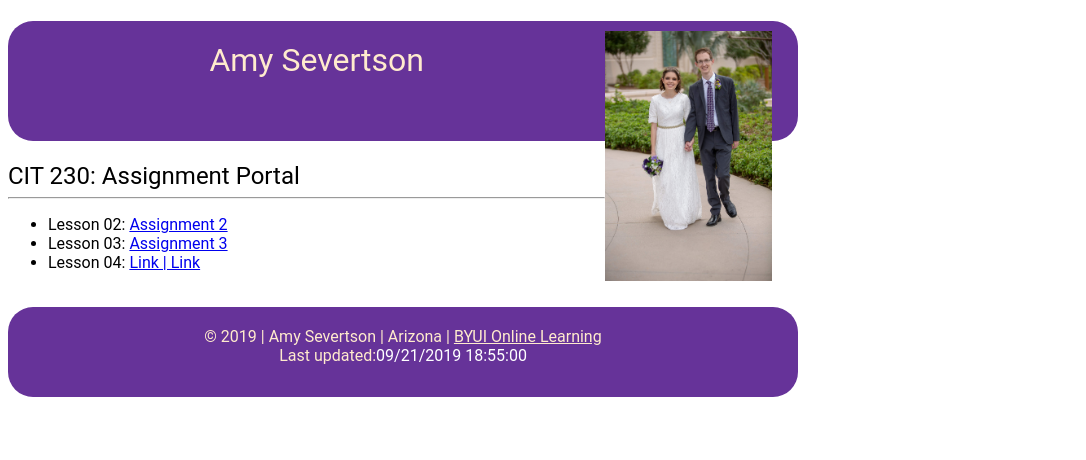
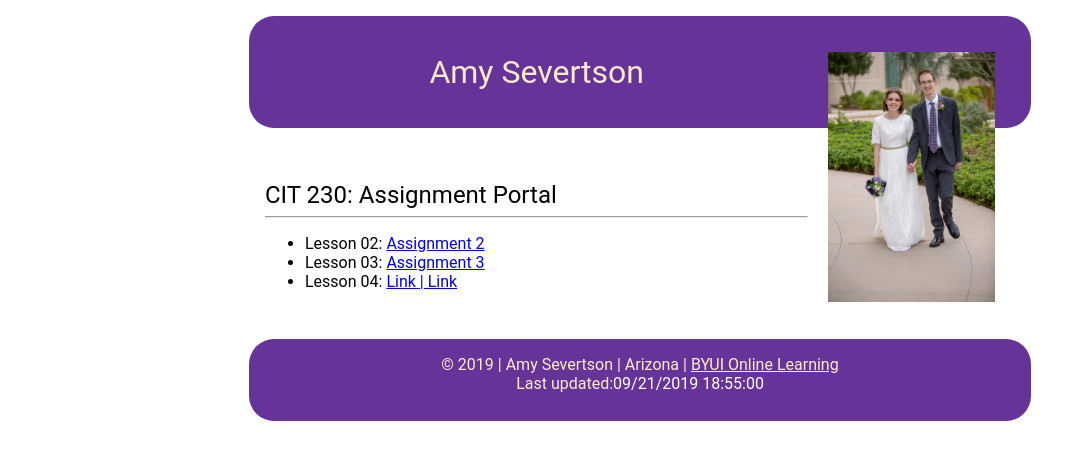
Before and after one commit to aesevertson/aesevertson.github.io, a plain HTML site: page index.html in a window 1280 px wide. Shown: the whole page, without its empty margins (0-1086 px from the left). Drawn offline with Linux system fonts and the light colour scheme.

Commit message:
modfied 1

```diff
--- a/styles.css
+++ b/styles.css
@@ -1,22 +1,28 @@
 
-h1{
+header{
     background-color: rebeccapurple;
     color: blanchedalmond;
     border-radius: 25px;
-    padding: 20px;
     height: 80px;
-    width: 750px;
     text-align: center;
-    vertical-align: middle;
+}
+
+h1 {
     font-weight: normal;
-
 }
 
 img{
   height:250px;
   float: right;
-  margin-right:500px;
-  margin-top: 10px;
+  margin: 20px;
+
+}
+
+header, main, footer {
+    margin: 1rem auto;
+    padding: 1rem;
+    max-width:  750px;
+    font-family: 'Roboto', sans-serif;
 }
 
 h2{
@@ -27,28 +33,21 @@ h2{
   font-weight: normal;
 }
 
-body{
-    font-family: 'roboto', sans-serif;
-
-}
 
 
 footer{
     background-color: rebeccapurple;
     color: blanchedalmond;
     border-radius: 25px;
-    padding: 20px;
     height: 50px;
-    width: 750px;
     text-align: center;
-    vertical-align: middle;
-    margin-top:35px;
 
 
 }
 
 hr{
     margin-top:-15px;
+    max-width: 750px;
 }
 
 footer a:link{
```
Also changed, not shown: index.html (+1 -1 lines).
